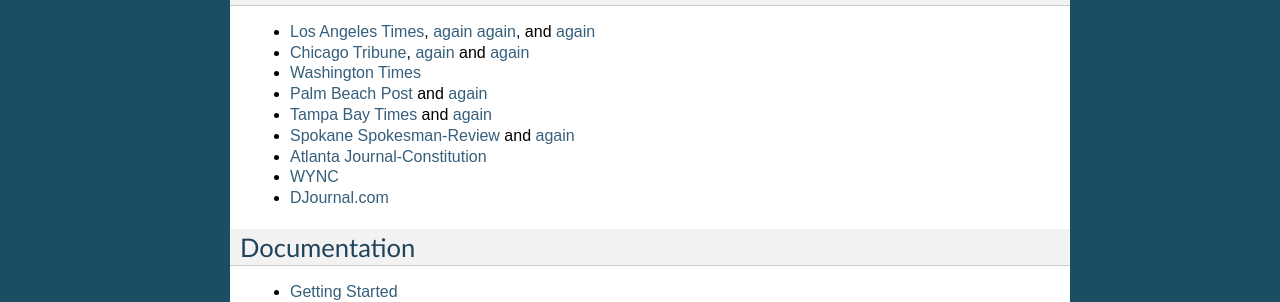
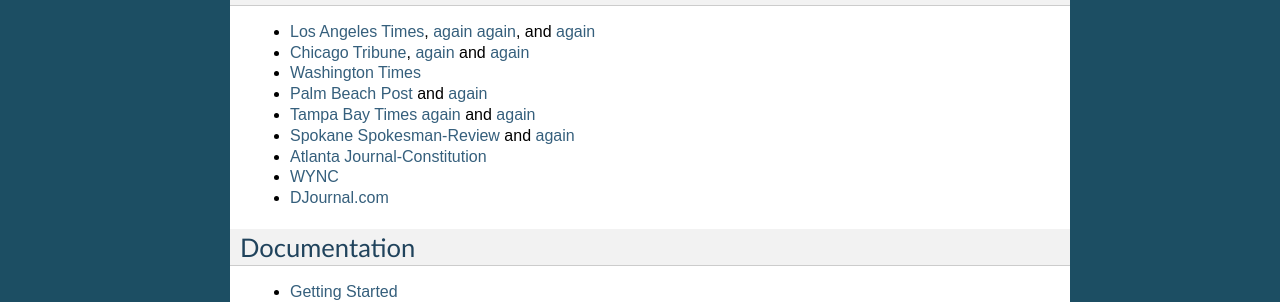
Before and after one commit to datadesk/python-elections, a Sphinx documentation site: the page built from docs/index.rst, in a window 1280 px wide. Shown: the part 414-716 px from the top of the page. Built offline with Sphinx 7.4.7, drawn with Linux system fonts in a browser that asks for light colours.

Commit message:
Update index.rst

```diff
--- a/docs/index.rst
+++ b/docs/index.rst
@@ -23,7 +23,7 @@
 * `Chicago Tribune <http://media.apps.chicagotribune.com/2012-elections/nh-primary.html>`_, `again <http://elections.chicagotribune.com/results/>`_ and `again <http://elections.chicagotribune.com/results/us-president/>`_
 * `Washington Times <http://www.washingtontimes.com/campaign-2012/FL/live-map/>`_
 * `Palm Beach Post <http://www.palmbeachpost.com/news/see-results-from-every-florida-county-on-our-2140533.html>`_ and `again <http://tampabay.com/tbprojects/elections/2012/results/results.html>`_
-* `Tampa Bay Times <http://www.tampabay.com/specials/2012/reports/2012FloridaElectionResults/presidential_primary.shtml>`_  and `again <http://www.tampabay.com/news/politics/election-results.page>`_
+* `Tampa Bay Times <http://www.tampabay.com/specials/2012/reports/2012FloridaElectionResults/presidential_primary.shtml>`_  `again <http://www.tampabay.com/tbprojects/elections/2012/results/results.html>`_ and `again <http://www.tampabay.com/news/politics/election-results.page>`_
 * `Spokane Spokesman-Review <http://www.spokesman.com/elections/2012/idaho-primary-2012/>`_ and `again <http://www.spokesman.com/elections/2012/washington-general-election/results/>`_
 * `Atlanta Journal-Constitution <http://www.ajc.com/us-senate-gop-primary-map-2014/>`_
 * `WYNC <http://project.wnyc.org/election2014-nj-primary/>`_
```
